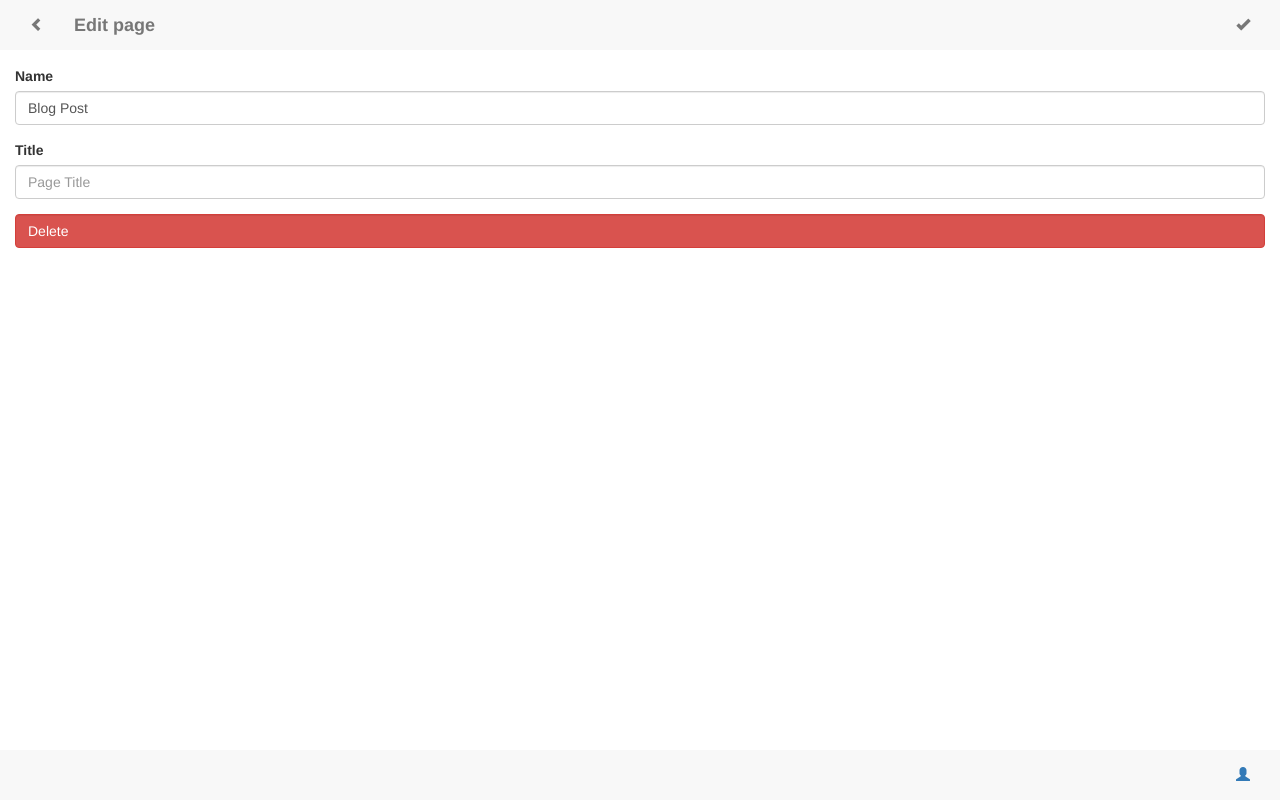
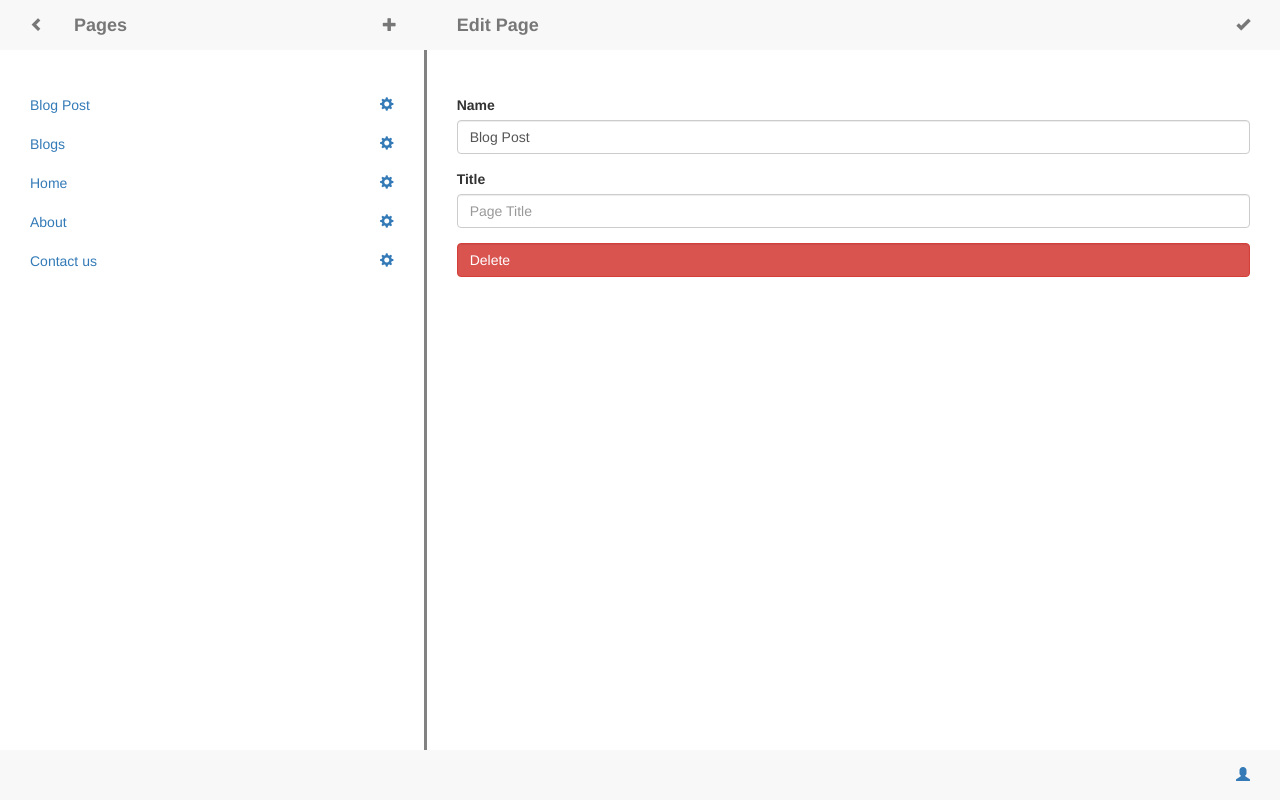
Before and after one commit to raghucse/venkatesh-raghavendra-webdev, a website: page neu/webdev/public/assignment/page/page-edit.html in a window 1280 px wide. Drawn offline with nearby package versions, Linux system fonts and the light colour scheme.

Commit message:
list display

```diff
--- a/neu/webdev/public/assignment/page/page-edit.html
+++ b/neu/webdev/public/assignment/page/page-edit.html
@@ -10,7 +10,9 @@
 <body>
 
 <nav class="navbar-default navbar-fixed-top">
-    <div class="container-fluid">
+    <div class="row container-fluid">
+
+        <div class="col-sm-4 hidden-xs">
             <div class="navbar-text pull-left">
                 <a href="page-list.html" class="white_navbar navbar-link">
 					  <span class="grey-nav glyphicon glyphicon-chevron-left">
@@ -18,7 +20,39 @@
                 </a>
             </div>
             <a class="navbar-brand" href="#">
-            <label class="grey-nav">Edit page</label>
+                <label class="grey-nav">Pages</label>
+            </a>
+            <div class="navbar-text pull-right">
+                <a href="#" class="navbar-link">
+					  <span class="grey-nav glyphicon glyphicon-plus">
+					  </span>
+                </a>
+            </div>
+        </div>
+
+
+        <div class="col-sm-8 hidden-xs">
+            <a class="navbar-brand" href="#">
+                <label class="grey-nav">Edit Page</label>
+            </a>
+
+            <div class="navbar-text pull-right">
+                <a href="page-list.html" class="navbar-link">
+					  <span class="grey-nav glyphicon glyphicon-ok">
+					  </span>
+                </a>
+            </div>
+        </div>
+
+        <div class="col-xs-12 visible-xs">
+            <div class="navbar-text pull-left">
+                <a href="page-list.html" class="white_navbar navbar-link">
+					  <span class="grey-nav glyphicon glyphicon-chevron-left">
+					  </span>
+                </a>
+            </div>
+            <a class="navbar-brand" href="#">
+                <label class="grey-nav">Edit Page</label>
             </a>
             <div class="navbar-text pull-right">
                 <a href="page-list.html" class="navbar-link">
@@ -27,10 +61,63 @@
                 </a>
             </div>
         </div>
+    </div>
 </nav>
 
 
-<div class="container-fluid">
+<div class="row container-fluid">
+    <div class="col-sm-4 hidden-xs wbdv-left-pane">
+        <ul class="list-group">
+            <li class="list-group-item">
+                <a href="../widget/widget-list.html">
+                    Blog Post
+                </a>
+                <a href="page-edit.html" class="page-link pull-right">
+					  <span class="glyphicon glyphicon-cog">
+					  </span>
+                </a>
+            </li>
+            <li class="list-group-item">
+                <a href="../widget/widget-list.html">
+                    Blogs
+                </a>
+                <a href="page-edit.html" class="page-link pull-right">
+					  <span class="glyphicon glyphicon-cog">
+					  </span>
+                </a>
+            </li>
+            <li class="list-group-item">
+                <a href="../widget/widget-list.html">
+                    Home
+                </a>
+                <a href="page-edit.html" class="page-link pull-right">
+					  <span class="glyphicon glyphicon-cog">
+					  </span>
+                </a>
+            </li>
+            <li class="list-group-item">
+                <a href="../widget/widget-list.html">
+                    About
+                </a>
+                <a href="page-edit.html" class="page-link pull-right">
+					  <span class="glyphicon glyphicon-cog">
+					  </span>
+                </a>
+            </li>
+            <li class="list-group-item">
+                <a href="../widget/widget-list.html">
+                    Contact us
+                </a>
+                <a href="page-edit.html" class="page-link pull-right">
+					  <span class="glyphicon glyphicon-cog">
+					  </span>
+                </a>
+            </li>
+        </ul>
+    </div>
+
+
+    <div class="col-sm-8 col-xs-12 wbdv-right-pane">
         <div class="newNAme form-group">
             <label for="page-edit-web-name" class="form-control-label">Name</label>
             <input placeholder="Page Name" id="page-edit-web-name" class="form-control" type="text" value="Blog Post">
@@ -40,6 +127,8 @@
             <input placeholder="Page Title" id="page-edit-web-title" class="form-control" type="text"></input>
         </div>
         <a href="page-list.html" class="btn-danger form-control">Delete</a>
+    </div>
+
 </div>
 
 
```
Also changed, not shown: neu/webdev/public/assignment/page/page-new.html (+91 -2 lines). Lines whose indentation alone changed are shown as unchanged.
